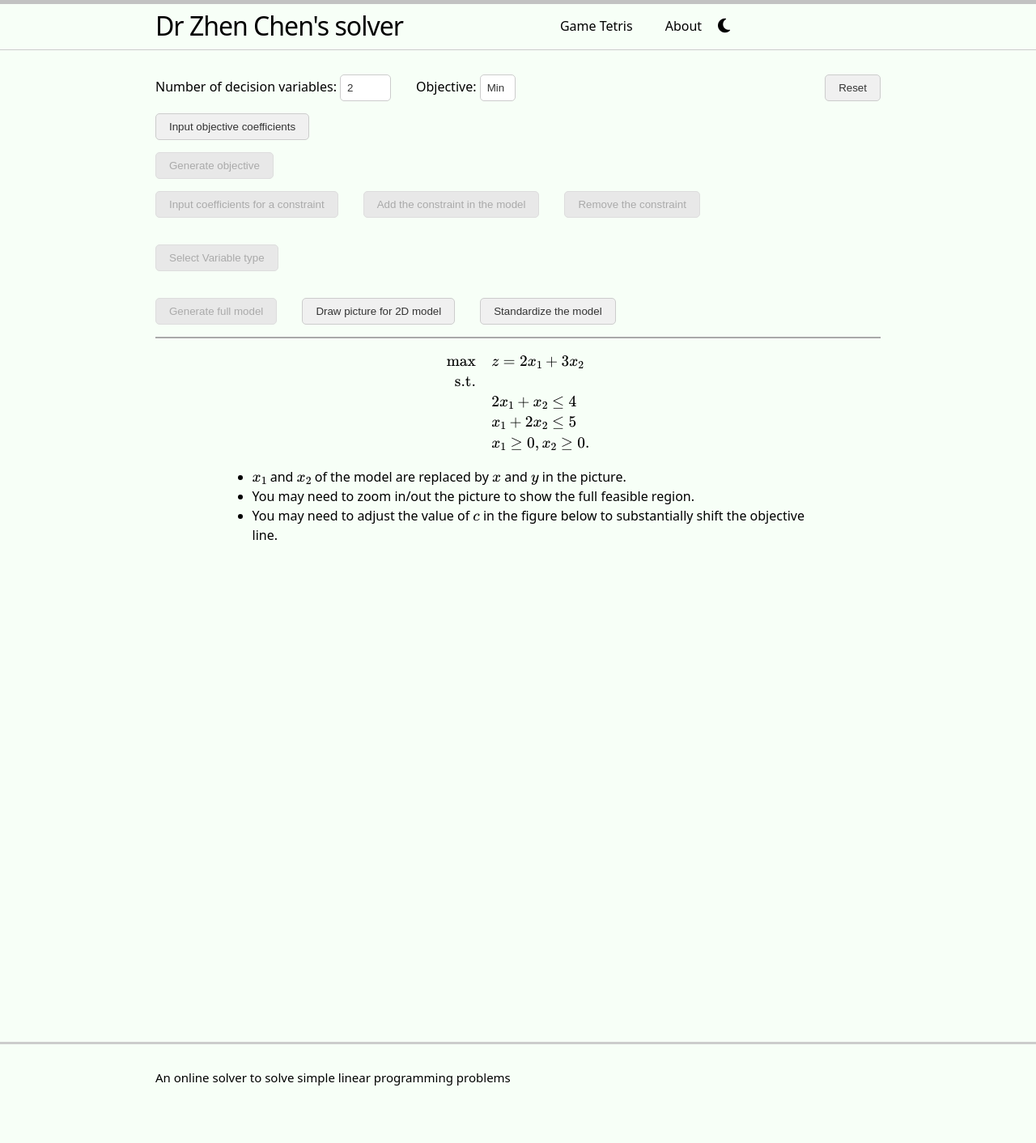
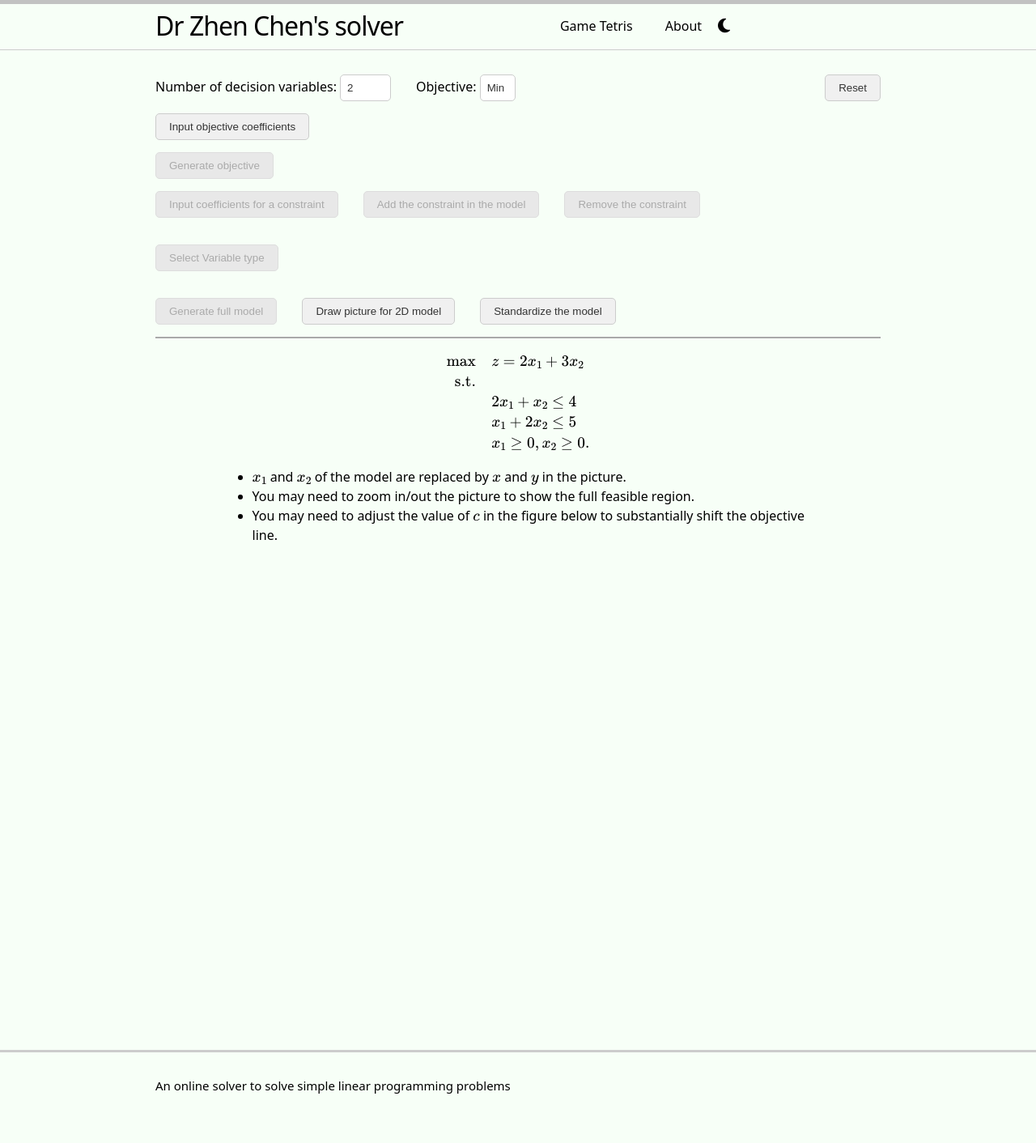
Before and after one commit to RobinChen121/online-solver, a Jekyll site: the page built from index.html, in a window 1280 px wide. Shown: the whole page at 81% size. Built offline with Jekyll 4.4.1, drawn with Linux system fonts in a browser that asks for light colours.

Commit message:
Update main.scss

```diff
--- a/assets/main.scss
+++ b/assets/main.scss
@@ -191,7 +191,7 @@ a:hover {
   max-width: 800px;
   height: 600px;
   padding-bottom: 80px;
-  margin: 0 auto;
+  margin: 0 auto 10px;
   /* 确保calculator容器中的文本颜色不受深色主题影响 */
   color: #333 !important;
 }
```
